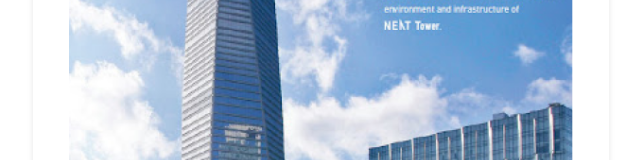
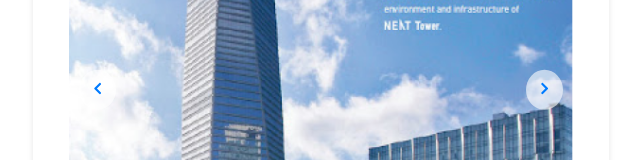
Before and after one commit to OdgOdg/frontend, a React (Vite) app: page / in a window 1280 px wide. Shown: the part 422-582 px from the top of the page, without its empty margins (319-959 px from the left). Built offline with nearby package versions, Linux system fonts and the light colour scheme; a web font is replaced by a local one.

Commit message:
design : 메인페이지에서 축제 이미지 양 옆으로 화살표 추가

```diff
--- a/src/pages/MainPage.tsx
+++ b/src/pages/MainPage.tsx
@@ -1,10 +1,11 @@
 import styled from "styled-components";
 import { FaHeart } from "react-icons/fa";
 import { MdArticle } from "react-icons/md";
+import { FaChevronLeft, FaChevronRight } from "react-icons/fa";
 import eventImage from "../images/mainPage/event.png";
 import sightsImage from "../images/mainPage/sights.png";
 import BottomNavbar from "../components/BottomNavbar";
-import React, { useState } from "react";
+import React, { useState, useRef } from "react";
 
 const MainPage: React.FC = () => {
   const [banners, setBanners] = useState([
@@ -13,16 +14,30 @@ const MainPage: React.FC = () => {
       title: "포스코타워 수직 마라톤",
       location: "포스코타워",
       date: "2024.8.23 - 8.31",
-      isFavorite: false, // 배너별 즐겨찾기 상태
+      isFavorite: false,
     },
     { image: eventImage, title: "두 번째 배너", location: "설명 텍스트", date: "날짜 정보", isFavorite: false },
     { image: eventImage, title: "세 번째 배너", location: "설명 텍스트", date: "날짜 정보", isFavorite: false },
   ]);
 
+  const bannerRef = useRef<HTMLDivElement>(null);
+
   const toggleFavorite = (index: number) => {
     setBanners((prevBanners) =>
       prevBanners.map((banner, i) => (i === index ? { ...banner, isFavorite: !banner.isFavorite } : banner))
     );
+  };
+
+  const scrollLeft = () => {
+    if (bannerRef.current) {
+      bannerRef.current.scrollBy({ left: -300, behavior: "smooth" });
+    }
+  };
+
+  const scrollRight = () => {
+    if (bannerRef.current) {
+      bannerRef.current.scrollBy({ left: 300, behavior: "smooth" });
+    }
   };
 
   return (
@@ -38,7 +53,10 @@ const MainPage: React.FC = () => {
           <More>전체보기 &gt;</More>
         </SectionHeader>
         <Banner>
-          <BannerWrapper>
+          <ArrowLeft onClick={scrollLeft}>
+            <FaChevronLeft />
+          </ArrowLeft>
+          <BannerWrapper ref={bannerRef}>
             {banners.map((banner, index) => (
               <BannerItem key={index}>
                 <FavoriteIcon onClick={() => toggleFavorite(index)} $isFavorite={banner.isFavorite}>
@@ -55,6 +73,9 @@ const MainPage: React.FC = () => {
               </BannerItem>
             ))}
           </BannerWrapper>
+          <ArrowRight onClick={scrollRight}>
+            <FaChevronRight />
+          </ArrowRight>
         </Banner>
       </Section>
       <Divider />
@@ -92,9 +113,6 @@ const MainPage: React.FC = () => {
 export default MainPage;
 
 // Styled Components
-const Container = styled.div`
-  padding: 16px;
-`;
 
 const MainPageHeader = styled.header`
   display: flex;
@@ -140,34 +158,6 @@ const More = styled.span`
   cursor: pointer;
 `;
 
-const Banner = styled.div`
-  position: relative;
-  width: 100%;
-  overflow: hidden;
-`;
-
-const BannerWrapper = styled.div`
-  display: flex;
-  overflow-x: auto;
-  scroll-snap-type: x mandatory;
-  -webkit-overflow-scrolling: touch;
-  gap: 10px;
-  scrollbar-width: none; /* Firefox에서 스크롤바 숨김 */
-  &::-webkit-scrollbar {
-    display: none; /* 크롬, 사파리에서 스크롤바 숨김 */
-  }
-`;
-
-const BannerItem = styled.div`
-  flex: 0 0 100%;
-  scroll-snap-align: start;
-  position: relative;
-`;
-
-const BannerImage = styled.img`
-  width: 100%;
-`;
-
 const GradientOverlayTop = styled.div`
   position: absolute;
   top: 0;
@@ -201,21 +191,6 @@ const BannerText = styled.div`
   p {
     margin: 0;
   }
-`;
-
-const Indicator = styled.div`
-  display: flex;
-  justify-content: center;
-  margin-top: 10px;
-`;
-
-const Dot = styled.div<{ active: boolean }>`
-  width: 10px;
-  height: 10px;
-  margin: 0 5px;
-  border-radius: 50%;
-  background-color: ${({ active }) => (active ? "#007bff" : "#e0e0e0")};
-  cursor: pointer;
 `;
 
 const TouristList = styled.div`
@@ -292,3 +267,80 @@ const Divider = styled.div`
   background-color: #e0e0e0;
   margin: 20px 0;
 `;
+
+const Container = styled.div`
+  padding: 16px;
+`;
+
+const ArrowLeft = styled.button`
+  position: absolute;
+  left: 10px;
+  top: 50%;
+  transform: translateY(-50%);
+  background: rgba(255, 255, 255, 0.6); // 반투명 배경
+  color: #007bff; // 아이콘 색상
+  border: none; // 테두리 없음
+  border-radius: 50%; // 둥근 모서리
+  cursor: pointer;
+  padding: 12px; // 패딩 조정
+  z-index: 2;
+  transition:
+    background 0.3s,
+    transform 0.3s; // 부드러운 전환 효과
+
+  &:hover {
+    background: rgba(255, 255, 255, 0.8); // 호버 시 배경색 변경
+    transform: translateY(-50%) scale(1.1); // 호버 시 크기 증가
+  }
+`;
+
+const ArrowRight = styled.button`
+  position: absolute;
+  right: 10px;
+  top: 50%;
+  transform: translateY(-50%);
+  background: rgba(255, 255, 255, 0.6); // 반투명 배경
+  color: #007bff; // 아이콘 색상
+  border: none; // 테두리 없음
+  border-radius: 50%; // 둥근 모서리
+  cursor: pointer;
+  padding: 12px; // 패딩 조정
+  z-index: 2;
+  transition:
+    background 0.3s,
+    transform 0.3s; // 부드러운 전환 효과
+
+  &:hover {
+    background: rgba(255, 255, 255, 0.8); // 호버 시 배경색 변경
+    transform: translateY(-50%) scale(1.1); // 호버 시 크기 증가
+  }
+`;
+
+const Banner = styled.div`
+  position: relative;
+  width: 100%;
+  overflow: hidden;
+`;
+
+const BannerWrapper = styled.div`
+  display: flex;
+  overflow-x: auto;
+  scroll-snap-type: x mandatory;
+  -webkit-overflow-scrolling: touch;
+  gap: 10px;
+  scrollbar-width: none;
+  &::-webkit-scrollbar {
+    display: none;
+  }
+  scroll-behavior: smooth;
+`;
+
+const BannerItem = styled.div`
+  flex: 0 0 100%;
+  scroll-snap-align: start;
+  position: relative;
+`;
+
+const BannerImage = styled.img`
+  width: 100%;
+`;
```
